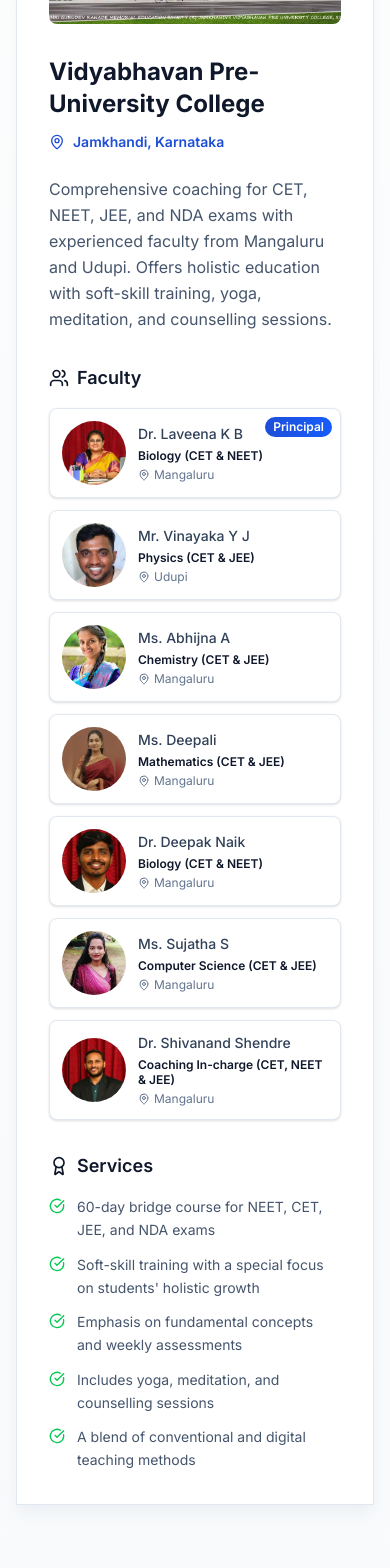
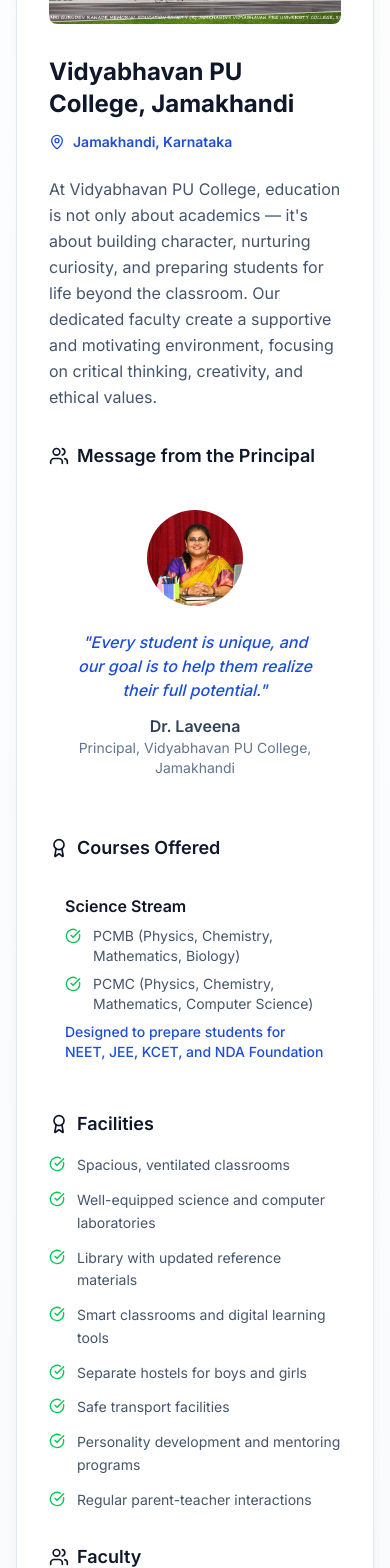
Before and after one commit to nigelperis/vidyanugraha-website, a Next.js app: page /colleges in a window 390 px wide. Shown: the part 1440-3008 px from the top of the page. Built offline with nearby package versions, Linux system fonts and the light colour scheme; no server answers.

Commit message:
docs: Revamp page content with improved narrative and structure
- Rewrote mission and vision sections with more engaging language
- Updated chairman's message with personal insights and philosophy
- Added bulleted lists for mission and reasons to choose Vidyanugraha

```diff
--- a/src/app/colleges/page.tsx
+++ b/src/app/colleges/page.tsx
@@ -6,6 +6,7 @@
   Mail,
   MapPin,
   Users,
+  Phone,
 } from 'lucide-react';
 import Image from 'next/image';
 import type { Metadata } from 'next';
@@ -31,63 +32,93 @@
 
 const partnerColleges = [
   {
-    name: 'Vidyabhavan Pre-University College',
-    location: 'Jamkhandi, Karnataka',
+    name: 'Vidyabhavan PU College, Jamakhandi',
+    location: 'Jamakhandi, Karnataka',
     focus:
-      'Comprehensive coaching for CET, NEET, JEE, and NDA exams with experienced faculty from Mangaluru and Udupi. Offers holistic education with soft-skill training, yoga, meditation, and counselling sessions.',
+      'At Vidyabhavan PU College, education is not only about academics — it\'s about building character, nurturing curiosity, and preparing students for life beyond the classroom. Our dedicated faculty create a supportive and motivating environment, focusing on critical thinking, creativity, and ethical values.',
     image: '/images/banner/college_building.webp',
+    principal: {
+      name: 'Dr. Laveena',
+      message: 'Every student is unique, and our goal is to help them realize their full potential.',
+      image: '/images/faculty/dr.laveena_k_b.jpg',
+    },
+    courses: [
+      {
+        stream: 'Science Stream',
+        combinations: [
+          'PCMB (Physics, Chemistry, Mathematics, Biology)',
+          'PCMC (Physics, Chemistry, Mathematics, Computer Science)'
+        ],
+        preparation: 'Designed to prepare students for NEET, JEE, KCET, and NDA Foundation'
+      }
+    ],
+    facilities: [
+      'Spacious, ventilated classrooms',
+      'Well-equipped science and computer laboratories',
+      'Library with updated reference materials',
+      'Smart classrooms and digital learning tools',
+      'Separate hostels for boys and girls',
+      'Safe transport facilities',
+      'Personality development and mentoring programs',
+      'Regular parent-teacher interactions'
+    ],
+    facultyList: [
+      {
+        name: 'Dr. Laveena K B',
+        role: 'Principal & Biology (CET & NEET)',
+        location: 'Mangaluru',
+        image: '/images/faculty/dr.laveena_k_b.jpg',
+        designation: 'Principal'
+      },
+      {
+        name: 'Mr. Vinayaka Y J',
+        role: 'Physics (CET & JEE)',
+        location: 'Udupi',
+        image: '/images/faculty/vinayaka_y_j.jpg'
+      },
+      {
+        name: 'Ms. Abhijna A',
+        role: 'Chemistry (CET & JEE)',
+        location: 'Mangaluru',
+        image: '/images/faculty/abhijna_A.jpg'
+      },
+      {
+        name: 'Ms. Deepali',
+        role: 'Mathematics (CET & JEE)',
+        location: 'Mangaluru',
+        image: '/images/faculty/deepali.jpg'
+      },
+      {
+        name: 'Dr. Deepak Naik',
+        role: 'Biology (CET & NEET)',
+        location: 'Mangaluru',
+        image: '/images/faculty/dr.deepak_naik.jpg'
+      },
+      {
+        name: 'Ms. Sujatha S',
+        role: 'Computer Science (CET & JEE)',
+        location: 'Mangaluru',
+        image: '/images/faculty/sujatha_s.jpg'
+      },
+      {
+        name: 'Dr. Shivanand Shendre',
+        role: 'Coaching In-charge (CET, NEET & JEE)',
+        location: 'Mangaluru',
+        image: '/images/faculty/dr.shivanand_shendre.jpg'
+      }
+    ],
     faculty: [
       {
-        role: 'Biology (CET & NEET)',
-        designation: 'Principal',
-        name: 'Dr. Laveena K B',
-        location: 'Mangaluru',
-        image: '/images/faculty/dr.laveena_k_b.jpg',
+        name: 'Adarsh Hegde',
+        contact: '+91 8548088424',
+        email: 'Vidyanugraha.edu@gmail.com'
       },
       {
-        role: 'Physics (CET & JEE)',
-        name: 'Mr. Vinayaka Y J',
-        location: 'Udupi',
-        image: '/images/faculty/vinayaka_y_j.jpg',
-      },
-      {
-        role: 'Chemistry (CET & JEE)',
-        name: 'Ms. Abhijna A',
-        location: 'Mangaluru',
-        image: '/images/faculty/abhijna_A.jpg',
-      },
-      {
-        role: 'Mathematics (CET & JEE)',
-        name: 'Ms. Deepali',
-        location: 'Mangaluru',
-        image: '/images/faculty/deepali.jpg',
-      },
-      {
-        role: 'Biology (CET & NEET)',
-        name: 'Dr. Deepak Naik',
-        location: 'Mangaluru',
-        image: '/images/faculty/dr.deepak_naik.jpg',
-      },
-      {
-        role: 'Computer Science (CET & JEE)',
-        name: 'Ms. Sujatha S',
-        location: 'Mangaluru',
-        image: '/images/faculty/sujatha_s.jpg',
-      },
-      {
-        role: 'Coaching In-charge (CET, NEET & JEE)',
-        name: 'Dr. Shivanand Shendre',
-        location: 'Mangaluru',
-        image: '/images/faculty/dr.shivanand_shendre.jpg',
-      },
-    ],
-    services: [
-      '60-day bridge course for NEET, CET, JEE, and NDA exams',
-      "Soft-skill training with a special focus on students' holistic growth",
-      'Emphasis on fundamental concepts and weekly assessments',
-      'Includes yoga, meditation, and counselling sessions',
-      'A blend of conventional and digital teaching methods',
-    ],
+        name: 'Jeevan',
+        contact: '+91 6868663423',
+        email: 'Vidyanugraha.edu@gmail.com'
+      }
+    ]
   },
 ];
 
@@ -113,7 +144,7 @@
       addressCountry: 'IN',
     },
     image: `${BASE_URL}${college.image.substring(1)}`,
-    employee: college.faculty.map((member) => ({
+    employee: college.facultyList?.map((member) => ({
       '@type': 'Person',
       name: member.name,
       jobTitle: member.role,
@@ -128,20 +159,20 @@
         addressCountry: 'IN',
       },
       ...(member.image && { image: `${BASE_URL}${member.image.substring(1)}` }),
-    })),
+    })) || [],
     hasOfferCatalog: {
       '@type': 'OfferCatalog',
-      name: `${college.name} Services`,
-      itemListElement: college.services.map((service, index) => ({
+      name: `${college.name} Facilities`,
+      itemListElement: college.facilities.map((facility, index) => ({
         '@type': 'Offer',
         position: index + 1,
         itemOffered: {
           '@type': 'Service',
-          name: service,
+          name: facility,
         },
       })),
     },
-    knowsAbout: ['NEET Coaching', 'JEE Coaching', 'CET Coaching', 'NDA Preparation'],
+    knowsAbout: ['NEET Coaching', 'JEE Coaching', 'KCET Coaching', 'NDA Preparation'],
   }));
 
   const collegesPageSchema = {
@@ -254,22 +285,111 @@
                       </div>
                     </div>
 
-                    {/* Faculty Section - Full Width */}
-                    {college.faculty.length > 0 && (
+                    {/* Principal's Message Section */}
+                    {college.principal && (
+                      <div className="space-y-4">
+                        <h4 className="flex items-center gap-2 text-lg font-semibold text-[var(--color-muted)]">
+                          <Users className="h-5 w-5" />
+                          Message from the Principal
+                        </h4>
+                        <div className="p-6">
+                          <div className="flex flex-col md:flex-row gap-6 items-start">
+                            {college.principal.image && (
+                              <div className="relative h-24 w-24 flex-shrink-0 mx-auto md:mx-0">
+                                <Image
+                                  src={college.principal.image}
+                                  alt={college.principal.name}
+                                  fill
+                                  className="rounded-full object-cover"
+                                />
+                              </div>
+                            )}
+                            <div className="space-y-3 text-center md:text-left">
+                              <p className="italic text-[var(--color-primary)] font-medium">
+                                "{college.principal.message}"
+                              </p>
+                              <div>
+                                <p className="font-semibold text-slate-700">
+                                  {college.principal.name}
+                                </p>
+                                <p className="text-sm text-slate-500">
+                                  Principal, {college.name}
+                                </p>
+                              </div>
+                            </div>
+                          </div>
+                        </div>
+                      </div>
+                    )}
+
+                    {/* Courses Section */}
+                    {college.courses && college.courses.length > 0 && (
+                      <div className="space-y-4">
+                        <h4 className="flex items-center gap-2 text-lg font-semibold text-[var(--color-muted)]">
+                          <Award className="h-5 w-5" />
+                          Courses Offered
+                        </h4>
+                        <div className="space-y-4">
+                          {college.courses.map((course, index) => (
+                            <div key={index} className="p-4">
+                              <h5 className="font-semibold text-[var(--color-muted)] mb-2">
+                                {course.stream}
+                              </h5>
+                              <div className="space-y-2">
+                                {course.combinations.map((combination) => (
+                                  <div key={combination} className="flex items-start gap-3">
+                                    <CheckCircle className="mt-0.5 h-4 w-4 flex-shrink-0 text-green-500" />
+                                    <span className="text-sm text-slate-600">
+                                      {combination}
+                                    </span>
+                                  </div>
+                                ))}
+                                <p className="text-sm text-[var(--color-primary)] font-medium mt-2">
+                                  {course.preparation}
+                                </p>
+                              </div>
+                            </div>
+                          ))}
+                        </div>
+                      </div>
+                    )}
+
+                    {/* Facilities Section */}
+                    {college.facilities && college.facilities.length > 0 && (
+                      <div className="space-y-4">
+                        <h4 className="flex items-center gap-2 text-lg font-semibold text-[var(--color-muted)]">
+                          <Award className="h-5 w-5" />
+                          Facilities
+                        </h4>
+                        <div className="grid grid-cols-1 md:grid-cols-2 gap-3">
+                          {college.facilities.map((facility) => (
+                            <div key={facility} className="flex items-start gap-3">
+                              <CheckCircle className="mt-0.5 h-4 w-4 flex-shrink-0 text-green-500" />
+                              <span className="text-sm leading-relaxed text-slate-600">
+                                {facility}
+                              </span>
+                            </div>
+                          ))}
+                        </div>
+                      </div>
+                    )}
+
+                    {/* Faculty List Section */}
+                    {college.facultyList && college.facultyList.length > 0 && (
                       <div className="space-y-4">
                         <h4 className="flex items-center gap-2 text-lg font-semibold text-[var(--color-muted)]">
                           <Users className="h-5 w-5" />
                           Faculty
                         </h4>
-                        <div className="grid grid-cols-1 gap-3 md:grid-cols-2 lg:grid-cols-3">
-                          {college.faculty.map((member) => (
+                        <div className="grid grid-cols-1 gap-4 md:grid-cols-2 lg:grid-cols-3">
+                          {college.facultyList.map((member) => (
                             <div
                               key={`${member.name}-${member.role}`}
-                              className="rounded-lg border border-slate-200 bg-white p-3 shadow-sm transition-shadow hover:shadow-md"
+                              className="border border-slate-200 bg-white p-4"
                             >
                               <div className="relative">
                                 {member.designation?.toLowerCase().includes('principal') ? (
-                                  <div className="absolute -top-1 -right-1 rounded-full bg-gradient-to-r from-[var(--color-primary)] to-blue-600 px-2 py-0.5 text-xs font-semibold text-white">
+                                  <div className="absolute -top-2 -right-2 rounded-full bg-gradient-to-r from-[var(--color-primary)] to-blue-600 px-2 py-0.5 text-xs font-semibold text-white">
                                     Principal
                                   </div>
                                 ) : null}
@@ -283,7 +403,11 @@
                                         className="rounded-full object-cover"
                                       />
                                     </div>
-                                  ) : null}
+                                  ) : (
+                                    <div className="flex h-16 w-16 flex-shrink-0 items-center justify-center rounded-full bg-gradient-to-br from-[var(--color-primary)] to-blue-600 text-white">
+                                      <Users className="h-8 w-8" />
+                                    </div>
+                                  )}
                                   <div className="space-y-1">
                                     <p className="font-medium text-slate-700 text-sm">
                                       {member.name}
@@ -304,25 +428,37 @@
                       </div>
                     )}
 
-                    {/* Services Section - Full Width */}
-                    {college.services.length > 0 && (
+                    {/* Contact Faculty Section */}
+                    {college.faculty && college.faculty.length > 0 && (
                       <div className="space-y-4">
                         <h4 className="flex items-center gap-2 text-lg font-semibold text-[var(--color-muted)]">
-                          <Award className="h-5 w-5" />
-                          Services
+                          <Mail className="h-5 w-5" />
+                          Contact
                         </h4>
-                        <div className="space-y-3">
-                          {college.services.map((service) => (
-                            <div key={service} className="flex items-start gap-3">
-                              <CheckCircle className="mt-0.5 h-4 w-4 flex-shrink-0 text-green-500" />
-                              <span className="text-sm leading-relaxed text-slate-600">
-                                {service}
-                              </span>
+                        <div className="grid grid-cols-1 md:grid-cols-2 gap-4">
+                          {college.faculty.map((member, index) => (
+                            <div
+                              key={index}
+                              className="p-4"
+                            >
+                              <div className="space-y-2">
+                                <p className="font-semibold text-lg text-slate-700">
+                                  {member.name}
+                                </p>
+                                <div className="flex items-center gap-1 text-sm text-slate-600">
+                                  <Phone className="h-3 w-3" /><p>{member.contact}</p>
+                                </div>
+                                <div className="flex items-center gap-1 text-sm text-slate-600">
+                                  <Mail className="h-3 w-3" /><p>{member.email}</p>
+                                </div>
+                              </div>
                             </div>
                           ))}
                         </div>
                       </div>
                     )}
+
+
                   </div>
                 </div>
               ))}
@@ -365,21 +501,6 @@
                   <ArrowRight className="h-5 w-5 transition-transform group-hover:translate-x-1" />
                 </a>
               </div>
-
-              <div className="flex items-center justify-center gap-8 pt-8 text-sm text-white/70">
-                <div className="flex items-center gap-2">
-                  <CheckCircle className="h-4 w-4 text-green-400" />
-                  <span>Free consultation</span>
-                </div>
-                <div className="flex items-center gap-2">
-                  <CheckCircle className="h-4 w-4 text-green-400" />
-                  <span>Custom solutions</span>
-                </div>
-                <div className="flex items-center gap-2">
-                  <CheckCircle className="h-4 w-4 text-green-400" />
-                  <span>Quick deployment</span>
-                </div>
-              </div>
             </div>
           </div>
         </section>
--- a/src/app/contact/page.tsx
+++ b/src/app/contact/page.tsx
@@ -342,7 +342,7 @@
 
             <div className="flex flex-col gap-4 sm:flex-row sm:justify-center">
               <a
-                href="tel:+919876543210"
+                href="tel:+918548088424"
                 className="group inline-flex items-center justify-center gap-2 rounded-full bg-gradient-to-r from-[var(--color-accent)] to-orange-500 px-8 py-4 text-lg font-semibold text-white shadow-xl shadow-orange-500/25 transition-all hover:scale-105 hover:shadow-orange-500/40"
               >
                 <Phone className="h-5 w-5" />
--- a/src/app/page.tsx
+++ b/src/app/page.tsx
@@ -23,14 +23,14 @@
 export const metadata: Metadata = {
   title: 'Vidyanugraha Education Trust',
   description:
-    'We deliver foundational education with a human touch, offering faculty recruitment and management services.',
+    'Education is not just about marks — it’s about making a mark in life.',
   alternates: {
     canonical: BASE_URL,
   },
   openGraph: {
     title: 'Vidyanugraha Education Trust',
     description:
-      'We delivere foundational education with a human touch, offering faculty recruitment and management services.',
+      'Education is not just about marks — it’s about making a mark in life.',
     url: BASE_URL,
     siteName: 'Vidyanugraha Education Trust',
     type: 'website',
@@ -48,7 +48,7 @@
     card: 'summary_large_image',
     title: 'Vidyanugraha Education Trust',
     description:
-      'We deliver foundational education with a human touch, offering faculty recruitment and management services.',
+      'Education is not just about marks — it’s about making a mark in life.',
     images: [`${BASE_URL}/vidyanugraha-logo.jpg`],
   },
   keywords: [
@@ -193,8 +193,7 @@
               </h1>
 
               <p className="max-w-xl text-lg leading-relaxed text-white/90">
-                We deliver foundational education with a human touch, offering
-                faculty recruitment and management services.
+                Education is not just about marks — it’s about making a mark in life.
               </p>
 
               <div className="flex flex-col gap-4 sm:flex-row">
@@ -485,21 +484,6 @@
                   <ArrowRight className="h-5 w-5 transition-transform group-hover:translate-x-1" />
                 </Link>
               </div>
-
-              <div className="flex items-center justify-center gap-8 pt-8 text-sm text-white/70">
-                <div className="flex items-center gap-2">
-                  <CheckCircle className="h-4 w-4 text-green-400" />
-                  <span>Free consultation</span>
-                </div>
-                <div className="flex items-center gap-2">
-                  <CheckCircle className="h-4 w-4 text-green-400" />
-                  <span>Quick response</span>
-                </div>
-                <div className="flex items-center gap-2">
-                  <CheckCircle className="h-4 w-4 text-green-400" />
-                  <span>Tailored solutions</span>
-                </div>
-              </div>
             </div>
           </div>
         </section>
```
Also changed, not shown: src/app/about/page.tsx (+38 -33 lines), src/app/components/Layout/Footer/index.tsx (+10 -3 lines).
